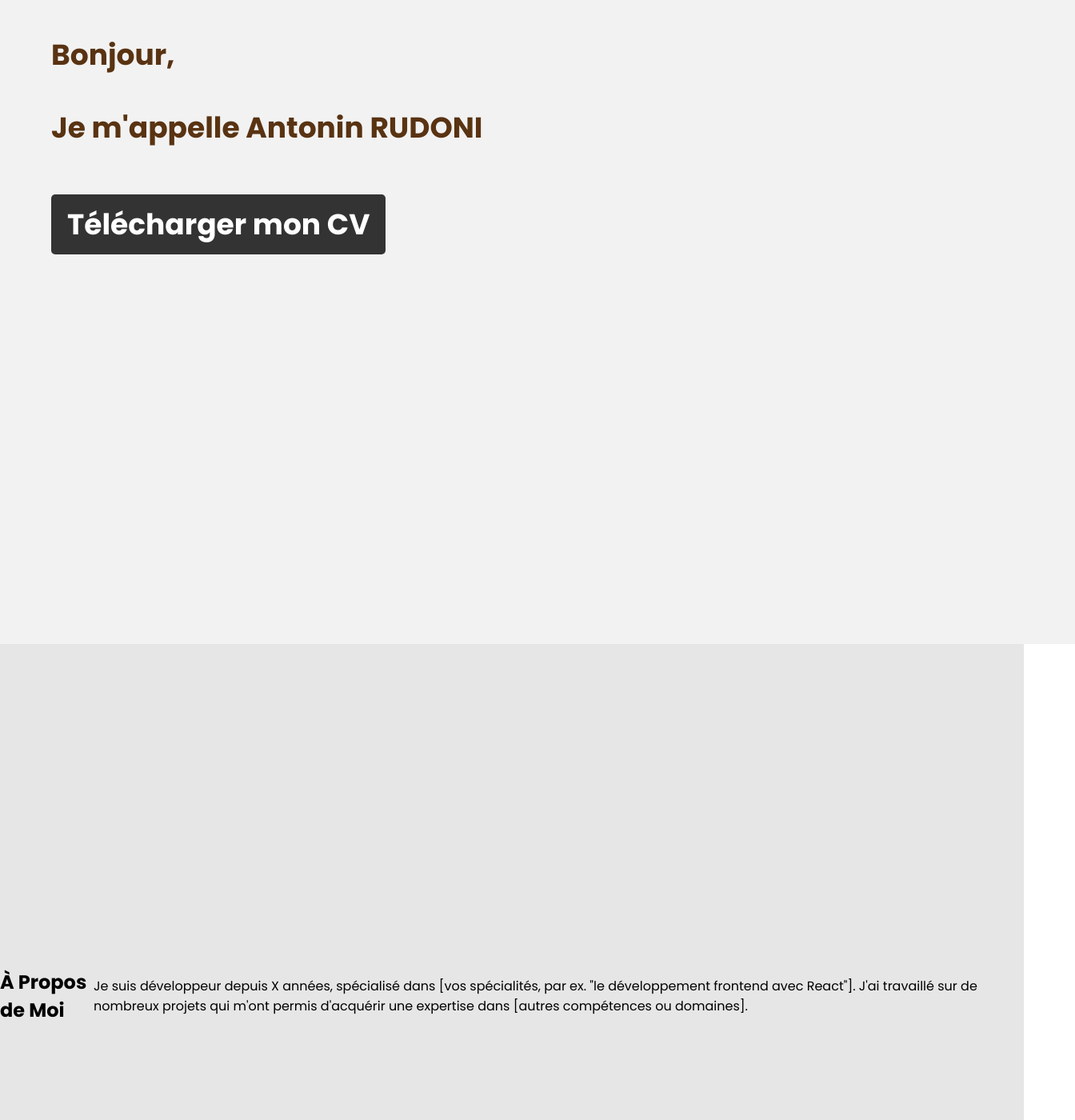
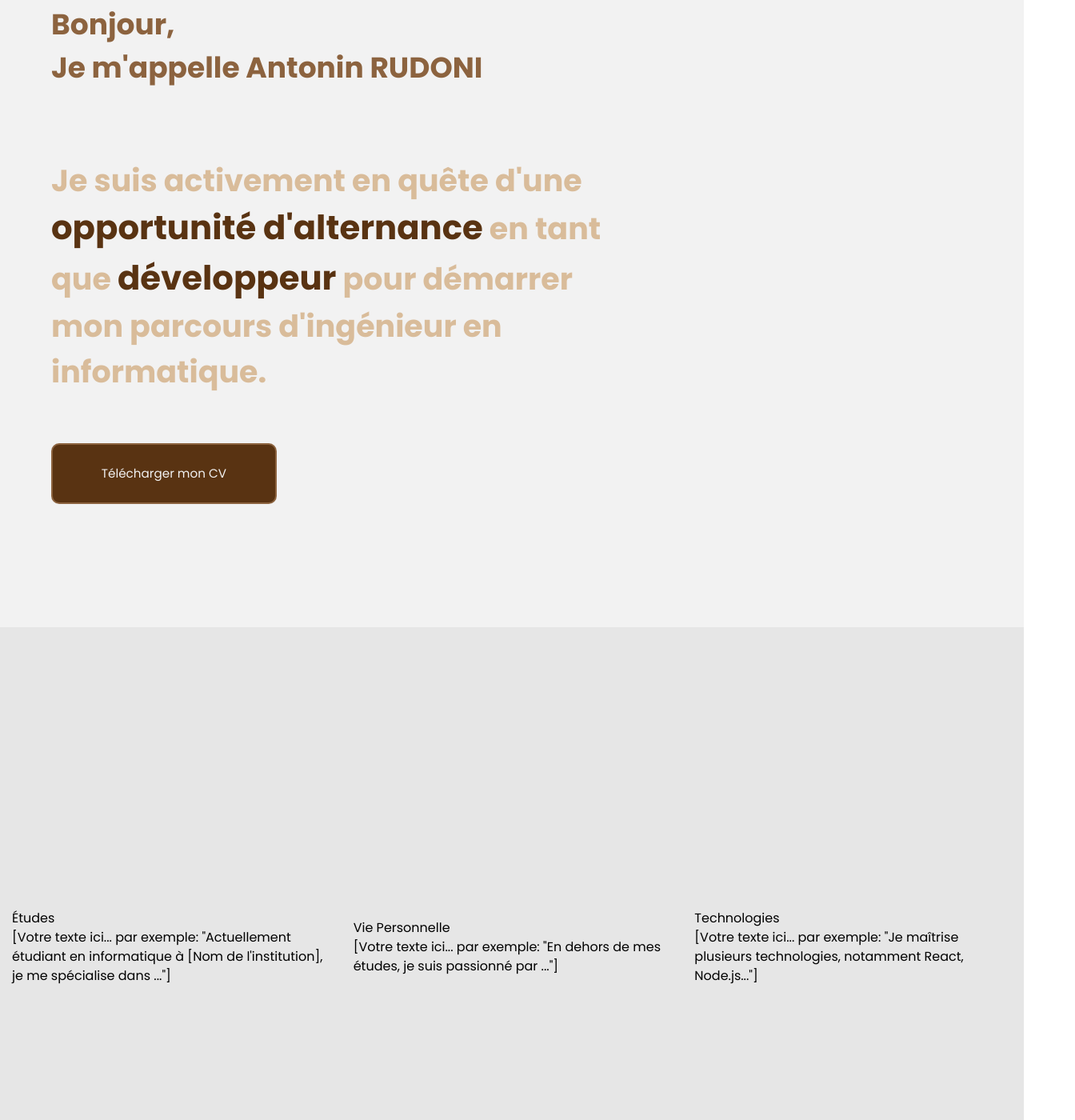
Before and after one commit to Rudoni/MonPortfolio, a React (Create React App) app: page / in a window 1280 px wide. Shown: the part 100-1500 px from the top of the page at 80% size, 1344 px wide, since content can reach past the window. Built offline with nearby package versions, Linux system fonts and the light colour scheme.

Commit message:
Ajout de tailwind + final present page without png

```diff
--- /dev/null
+++ b/craco.config.js
@@ -0,0 +1,10 @@
+module.exports = {
+    style: {
+      postcss: {
+        plugins: [
+          require('tailwindcss'),
+          require('autoprefixer'),
+        ],
+      },
+    },
+  }
--- /dev/null
+++ b/postcss.config.js
@@ -0,0 +1,6 @@
+module.exports = {
+    plugins: {
+      tailwindcss: {},
+      autoprefixer: {},
+    },
+  }
--- a/src/App.css
+++ b/src/App.css
@@ -1,3 +1,8 @@
+@import 'tailwindcss/base';
+@import 'tailwindcss/components';
+@import 'tailwindcss/utilities';
+
+
 .App {
   position: relative;
 }
--- a/src/components/About/About.css
+++ b/src/components/About/About.css
@@ -1,4 +1,4 @@
-#about {
+.about-container {
     padding: 40px 0;
     background-color: #e6e6e6;
     min-height: 100vh;  /* 100% de la hauteur de la fenêtre de visualisation */
@@ -7,3 +7,21 @@
     align-items: center;  /* Centrage vertical des éléments internes */
     justify-content: center;  /* Centrage horizontal des éléments internes */
 }
+
+.about-container {
+    display: flex;
+    justify-content: space-between; /* Équilibre l'espace entre chaque section */
+    flex-wrap: wrap; /* Pour une meilleure responsivité sur petits écrans */
+    padding: 20px 0;
+}
+
+.about-section {
+    flex: 1; /* Chaque section prendra 1/3 de la largeur */
+    margin: 0 15px; /* Un peu d'espace entre chaque section */
+    min-width: 200px; /* Définir une largeur minimale pour la responsivité */
+}
+
+h2 {
+    font-weight: bold;
+    margin-bottom: 10px; /* Espace entre le titre et le paragraphe */
+}
--- a/src/components/About/About.jsx
+++ b/src/components/About/About.jsx
@@ -4,10 +4,27 @@ import './About.css';
 
 const About = () => {
     return (
-        <section id="about">
-            <h2>À Propos de Moi</h2>
-            <p>Je suis développeur depuis X années, spécialisé dans [vos spécialités, par ex. "le développement frontend avec React"]. J'ai travaillé sur de nombreux projets qui m'ont permis d'acquérir une expertise dans [autres compétences ou domaines].</p>
-        </section>
+        <div className="about-container">
+            <div className="about-section">
+                <h2>Études</h2>
+                <p>
+                    [Votre texte ici... par exemple: "Actuellement étudiant en informatique à [Nom de l'institution], je me spécialise dans ..."]
+                </p>
+            </div>
+            <div className="about-section">
+                <h2>Vie Personnelle</h2>
+                <p>
+                    [Votre texte ici... par exemple: "En dehors de mes études, je suis passionné par ..."]
+                </p>
+            </div>
+            <div className="about-section">
+                <h2>Technologies</h2>
+                <p>
+                    [Votre texte ici... par exemple: "Je maîtrise plusieurs technologies, notamment React, Node.js..."]
+                </p>
+            </div>
+        </div>
+
     );
 }
 
--- a/src/components/Presentation/Presentation.css
+++ b/src/components/Presentation/Presentation.css
@@ -1,15 +1,41 @@
+@import 'tailwindcss/base';
+@import 'tailwindcss/components';
+@import 'tailwindcss/utilities';
+
 .presentation-container {
     width: 100vw; /* Largeur totale de la fenêtre */
     height: 100vh; /* Hauteur totale de la fenêtre */
-    color: #593312;
-    font-weight: bold;
-    font-size: 36px;
     text-align: left;
     padding-top: 20px;
     padding-left: 5%;
     flex-direction: column;
     justify-content: center; /* Ceci centrera le contenu verticalement */
     background-color: #F2F2F2;
+}
+
+.presentation-container p.intro-text {
+    color: #8C633F;
+    font-weight: bold;
+    font-size: 36px;
+}
+
+.presentation-container p.description-target {
+    margin-top: 7%;
+    color: #D9BC9A;
+    font-weight: bold;
+    font-size: 38px;
+    width: 60%;
+}
+
+.highlight{
+    color: #593312;
+    font-size: 110%;
+}
+
+@media (max-width: 768px) { /* Ajustez cette valeur selon vos besoins */
+    .description-text {
+        width: 100%;
+    }
 }
 
 
@@ -20,6 +46,8 @@
     animation: fadeIn 2s forwards;
 }
 
+
+
 @keyframes fadeIn {
     to {
         opacity: 1;
@@ -27,25 +55,37 @@
     }
 }
 
-/* ... Vos autres styles ... */
+
+
+.description-target {
+    margin-top: 20px;
+    font-size: 1.1em;
+    color: #555; /* Ajustez la couleur si nécessaire */
+}
+
 
 .cv-button {
     display: inline-block;
-    margin-top: 20px;
-    padding: 10px 20px;
-    color: #fff;
-    background-color: #333; /* Vous pouvez changer cette couleur */
+    margin-top: 5%;
+    padding: 2% 5%;
+    color: #F2F2F2;
+    background-color: #593312; /* Vous pouvez changer cette couleur */
     border: none;
-    border-radius: 5px;
+    border-radius: 10px;
     text-align: center;
     text-decoration: none;
-    font-weight: bold;
-    transition: background-color 0.3s ease;
-
+    font-size: 95%;
+    border: 2px solid #8C633F; /* bordure bleu foncé */
+    transition: color 0.2s ease, font-size 0.2s ease; /* Ici, nous ajustons la durée de transition à 0.5s */
     /* Pour améliorer l'apparence sur les écrans tactiles */
     -webkit-tap-highlight-color: rgba(0,0,0,0);
+
 }
 
 .cv-button:hover {
-    background-color: #555; /* Couleur plus claire au survol */
+    font-size: 92%;
+    background-color: #D9BC9A;
+    border: 2% solid #593312;
+    cursor: pointer;
+    color: #593312;
 }
--- a/src/components/Presentation/Presentation.jsx
+++ b/src/components/Presentation/Presentation.jsx
@@ -4,9 +4,10 @@ import './Presentation.css'; // Assurez-vous d'ajouter ce fichier CSS
 const Presentation = () => {
     return (
         <div className="presentation-container">
-            <p>Bonjour,</p>
-            <p>Je m'appelle Antonin RUDONI</p>
-            <a href="../public/CV Antonin RUDONI.pdf" download className="cv-button">Télécharger mon CV</a>
+            <p className="intro-text">Bonjour,<br></br> Je m'appelle Antonin RUDONI</p>
+            <p className='description-target'>Je suis activement en quête d'une <span className='highlight'>opportunité
+             d'alternance</span> en tant que <span className='highlight'>développeur</span> pour démarrer mon parcours d'ingénieur en informatique.</p>
+            <a href="../public/CV Antonin RUDONI.pdf" className="cv-button">Télécharger mon CV</a>
         </div>
 
     );
--- /dev/null
+++ b/tailwind.config.js
@@ -0,0 +1,8 @@
+/** @type {import('tailwindcss').Config} */
+module.exports = {
+  content: [],
+  theme: {
+    extend: {},
+  },
+  plugins: [],
+}
```
Also changed, not shown: package.json (+9 -4 lines), 1 other file (tests, documents, lock files or other folders).
